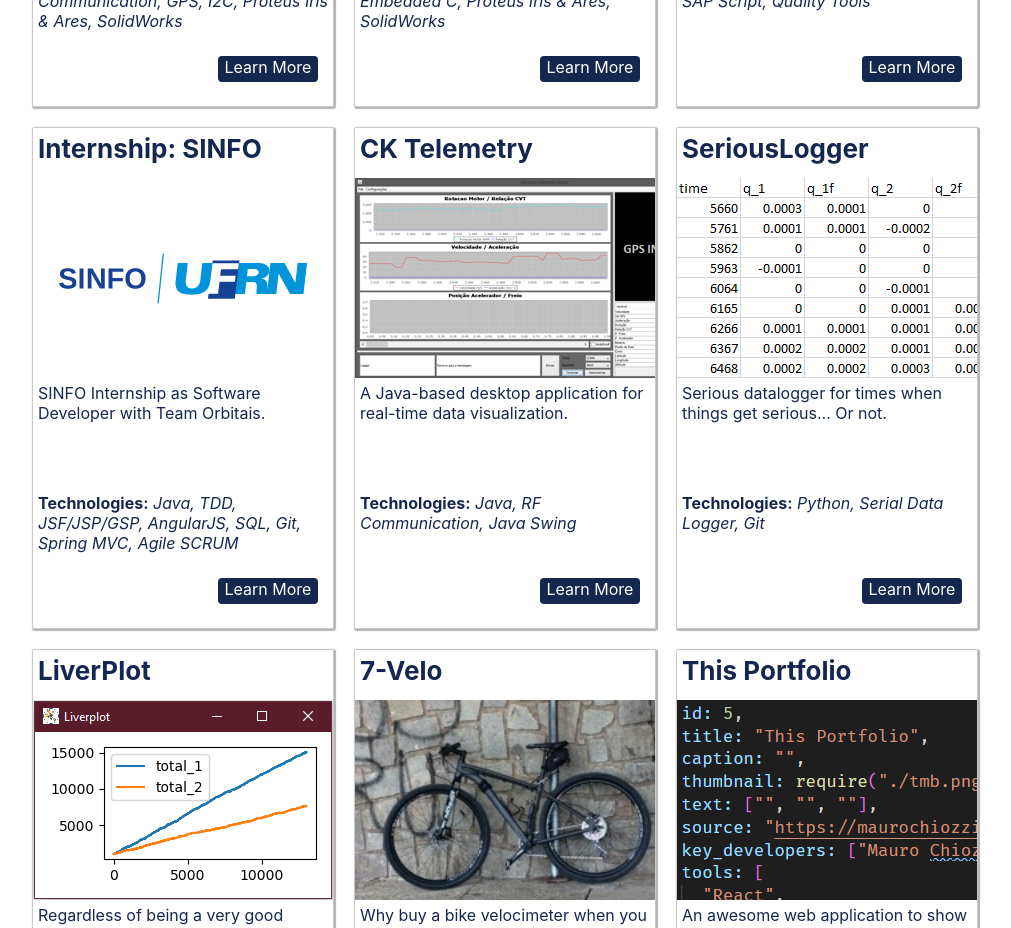
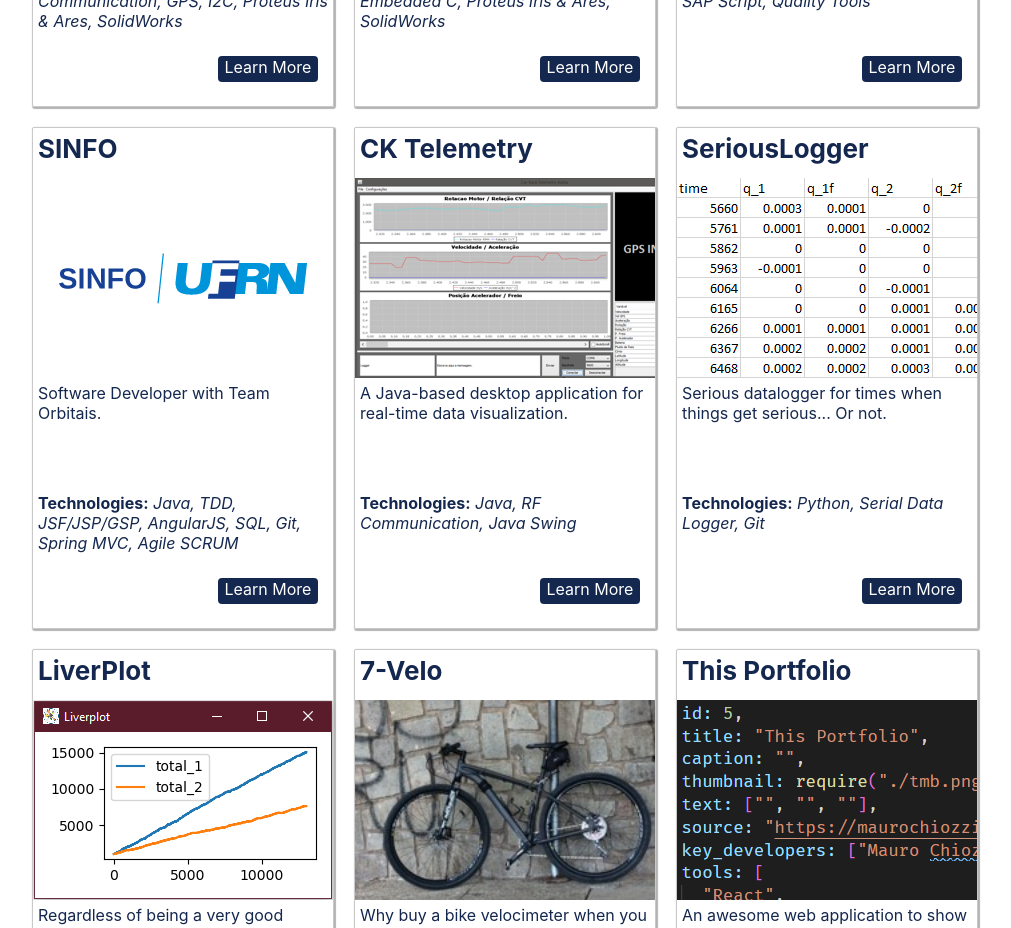
Before and after one commit to maurochiozzi/maurochiozzi.github.io, a React (Create React App) app: page /#/projects in a window 1280 px wide. Shown: the part 1620-2548 px from the top of the page, without its empty margins (135-1146 px from the left). Built offline with nearby package versions, Linux system fonts and the light colour scheme; what ga-gtag would draw is missing.

Commit message:
Update index.js

```diff
--- a/src/assets/projects/sinfo/index.js
+++ b/src/assets/projects/sinfo/index.js
@@ -1,11 +1,11 @@
 export const sinfo = {
   id: 3,
-  title: "Internship: SINFO",
-  caption: "SINFO Internship as Software Developer with Team Orbitais.",
+  title: "SINFO",
+  caption: "Software Developer with Team Orbitais.",
   thumbnail: require("./tmb.png"),
   text: [
-    "SINFO was the first internship. With a total of 2 years dedicated to software development with the team Orbitais, the main responsibility was the development of new features for SINFO's software (more specific the Acervus, SIGEleições, iProject and SIGPP). ",
-    "This internship helped on coding skills, with a lot of knowledge on Java language, using the TDD methodology. Speaking of, Agile Scrum was also widely used for project management.",
+    "With a total of 2 years dedicated to software development with the team Orbitais, the main responsibility was the development of new features for SINFO's software (more specific the Acervus, SIGEleições, iProject and SIGPP). ",
+    "This role helped on coding skills, with a lot of knowledge on Java language, using the TDD methodology. Speaking of, Agile Scrum was also widely used for project management.",
     "If you want to know more about SINFO, checkout the source provided.",
   ],
   source: "https://info.ufrn.br/",
```
